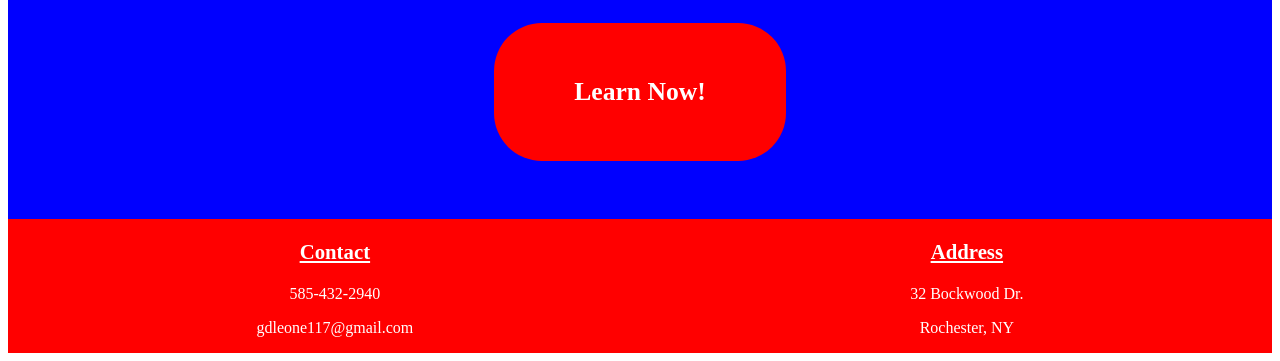
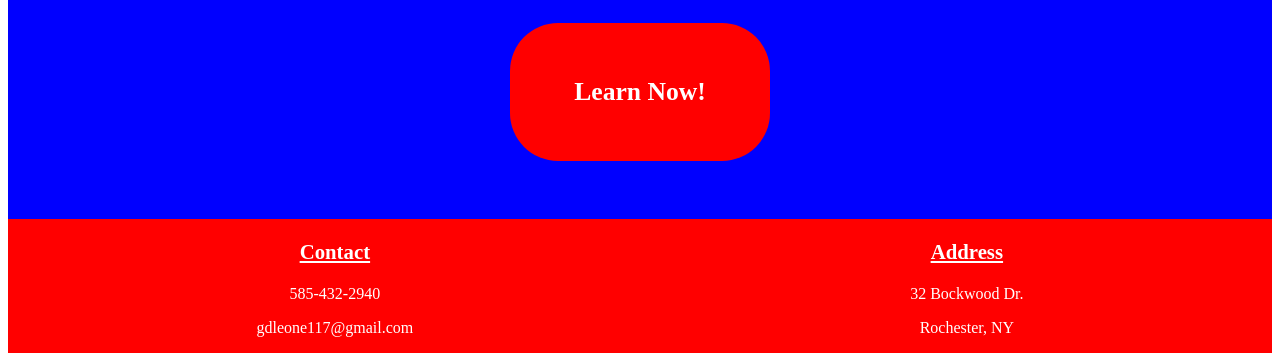
Before and after one commit to GiovanniLeone/GiovanniLeone.github.io, a plain HTML site: page index.html in a window 1280 px wide. Shown: the part 522-883 px from the top of the page. Drawn offline with Linux system fonts and the light colour scheme.

Commit message:
Button Resizing

```diff
--- a/css/home.css
+++ b/css/home.css
@@ -56,7 +56,7 @@ a:active {
   color: white;
   font-size: 1.6rem;
   background-color: red;
-  padding: 3.4rem 5rem 3.4rem 5rem;
+  padding: 3.4rem 4rem 3.4rem 4rem;
   border-radius: 3rem;
 
 }
@@ -72,7 +72,7 @@ a:active {
 }
 
 .hlbutton span:hover {
-  padding: 3rem 4.5rem 3rem 4.5rem;
+  padding: 3rem 3.5rem 3rem 3.5rem;
 }
 
 .hlbutton h1 {
```
